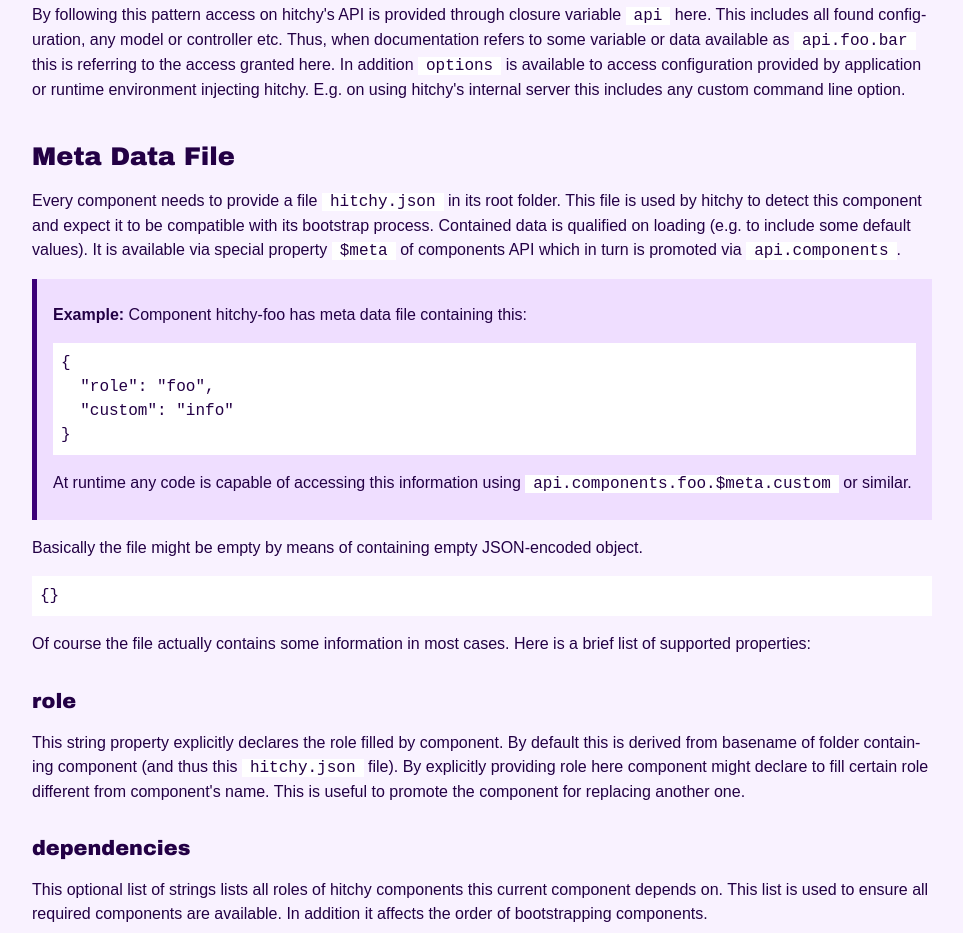
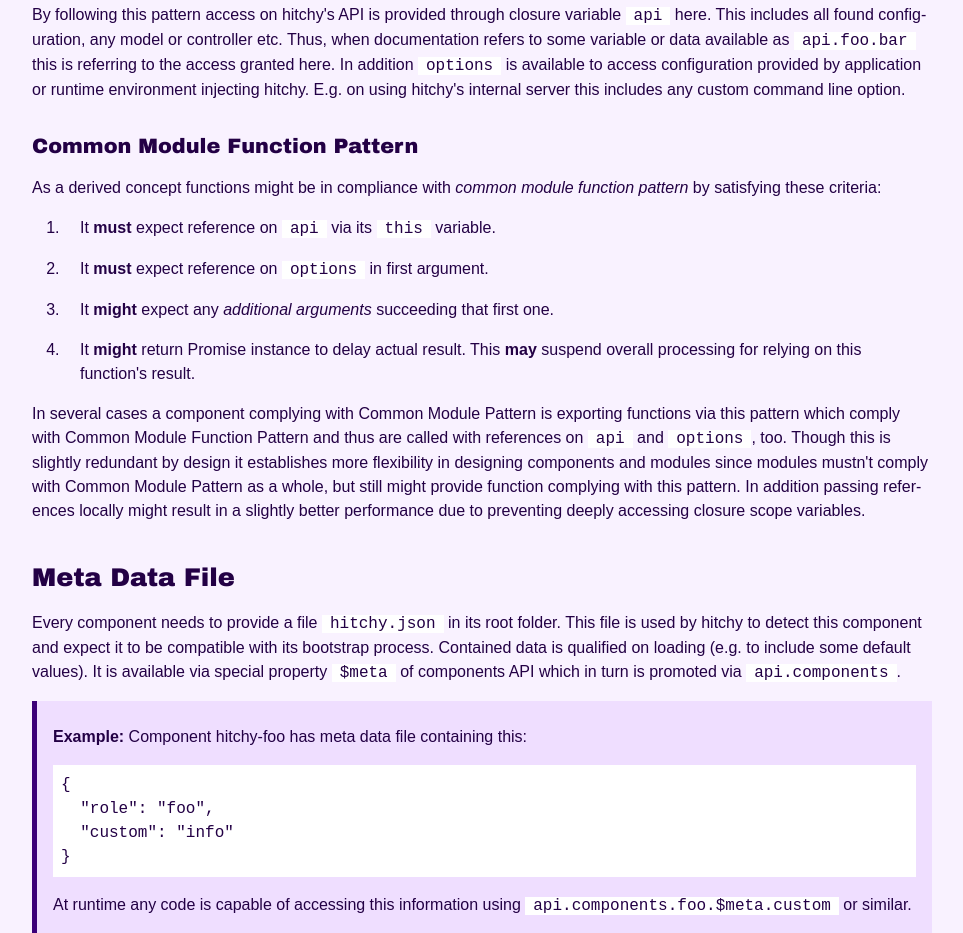
Before and after one commit to hitchyjs/hitchyjs.github.io, a website: page pages/concepts.html in a window 1280 px wide. Shown: the part 1040-1973 px from the top of the page, without its empty margins (158-1121 px from the left). Drawn offline with Linux system fonts and the light colour scheme; a web font is replaced by a local one.

Commit message:
introducing common module function pattern

```diff
--- a/pages/concepts.html
+++ b/pages/concepts.html
@@ -44,6 +44,15 @@ module.exports = function( options ) {
 };
 </code></pre>
 <p>By following this pattern access on hitchy&#39;s API is provided through closure variable <code>api</code> here. This includes all found configuration, any model or controller etc. Thus, when documentation refers to some variable or data available as <code>api.foo.bar</code> this is referring to the access granted here. In addition <code>options</code> is available to access configuration provided by application or runtime environment injecting hitchy. E.g. on using hitchy&#39;s internal server this includes any custom command line option.</p>
+<h4 id="common-module-function-pattern">Common Module Function Pattern</h4>
+<p>As a derived concept functions might be in compliance with <em>common module function pattern</em> by satisfying these criteria:</p>
+<ol>
+<li>It <strong>must</strong> expect reference on <code>api</code> via its <code>this</code> variable.</li>
+<li>It <strong>must</strong> expect reference on <code>options</code> in first argument.</li>
+<li>It <strong>might</strong> expect any <em>additional arguments</em> succeeding that first one.</li>
+<li>It <strong>might</strong> return Promise instance to delay actual result. This <strong>may</strong> suspend overall processing for relying on this function&#39;s result.</li>
+</ol>
+<p>In several cases a component complying with Common Module Pattern is exporting functions via this pattern which comply with Common Module Function Pattern and thus are called with references on <code>api</code> and <code>options</code>, too. Though this is slightly redundant by design it establishes more flexibility in designing components and modules since modules mustn&#39;t comply with Common Module Pattern as a whole, but still might provide function complying with this pattern. In addition passing references locally might result in a slightly better performance due to preventing deeply accessing closure scope variables.</p>
 <h3 id="meta-data-file">Meta Data File</h3>
 <p>Every component needs to provide a file <code>hitchy.json</code> in its root folder. This file is used by hitchy to detect this component and expect it to be compatible with its bootstrap process. Contained data is qualified on loading (e.g. to include some default values). It is available via special property <code>$meta</code> of components API which in turn is promoted via <code>api.components</code>.</p>
 <blockquote>
```
Also changed, not shown: src/concepts.md (+11 -0 lines).
